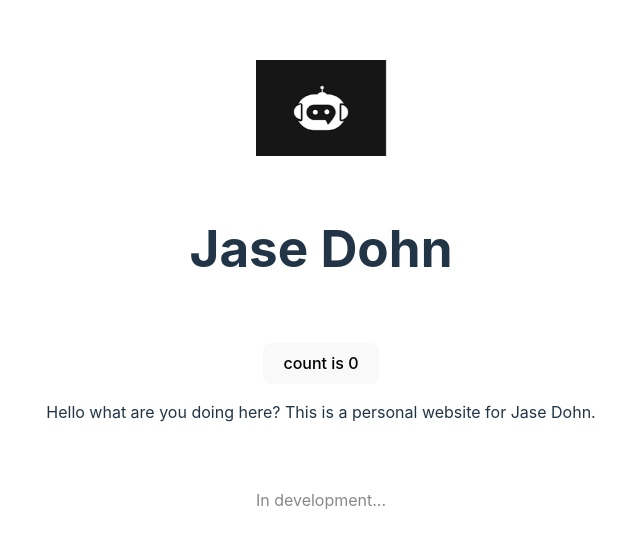
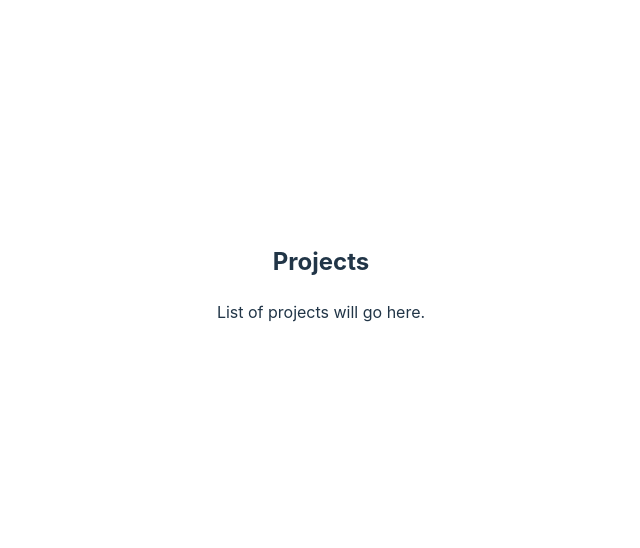
Before and after one commit to Jasedohn/jase-site, a React (Vite) app: page /projects in a window 1280 px wide. Shown: the part 118-666 px from the top of the page, without its empty margins (319-959 px from the left). Built offline with nearby package versions, Linux system fonts and the light colour scheme.

Commit message:
Remove Projects.html file and update package.json and package-lock.json to include react-router-dom dependency

```diff
--- a/package.json
+++ b/package.json
@@ -11,7 +11,8 @@
   },
   "dependencies": {
     "react": "^18.3.1",
-    "react-dom": "^18.3.1"
+    "react-dom": "^18.3.1",
+    "react-router-dom": "^7.8.2"
   },
   "devDependencies": {
     "@eslint/js": "^9.9.0",
--- a/src/App.tsx
+++ b/src/App.tsx
@@ -1,16 +1,23 @@
 import { useState } from 'react'
 import botLogo from './assets/download.png'
 import './App.css'
+import { BrowserRouter as Router, Routes, Route, Link } from 'react-router-dom';
+import Projects from './Projects';
 
 function App() {
-  const [count, setCount] = useState(0)
+  const [count, setCount] = useState(0);
 
   return (
+    <Router>
+      <Routes>
+        <Route
+          path="/"
+          element={
             <>
               <div>
-        <a href="Projects.html" target="_blank">
+                <Link to="/projects">
                   <img src={botLogo} className="logo react" alt="React logo" />
-        </a>
+                </Link>
               </div>
               <h1>Jase Dohn</h1>
               <div className="card">
@@ -25,7 +32,12 @@ function App() {
                 In development...
               </p>
             </>
-  )
+          }
+        />
+        <Route path="/projects" element={<Projects />} />
+      </Routes>
+    </Router>
+  );
 }
 
 export default App
--- /dev/null
+++ b/src/Projects.tsx
@@ -0,0 +1,12 @@
+import React from 'react';
+
+const Projects: React.FC = () => {
+  return (
+    <div>
+      <h2>Projects</h2>
+      <p>List of projects will go here.</p>
+    </div>
+  );
+};
+
+export default Projects;
```
Also changed, not shown: Projects.html (deleted, +0 -16 lines), 1 other file (tests, documents, lock files or other folders). Lines whose indentation alone changed are shown as unchanged.
